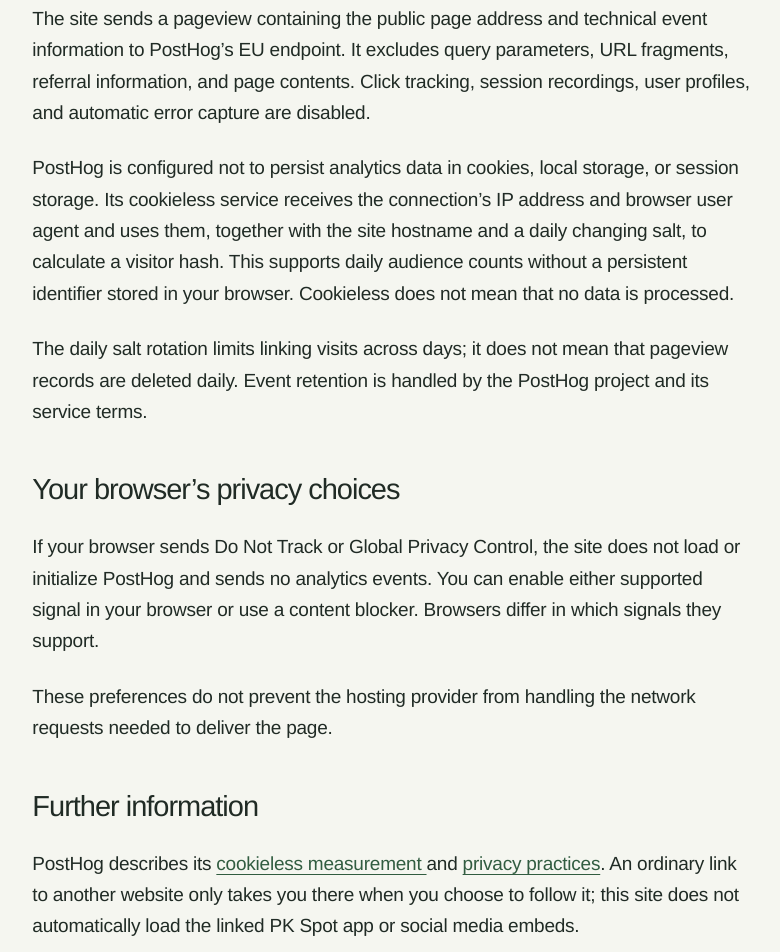
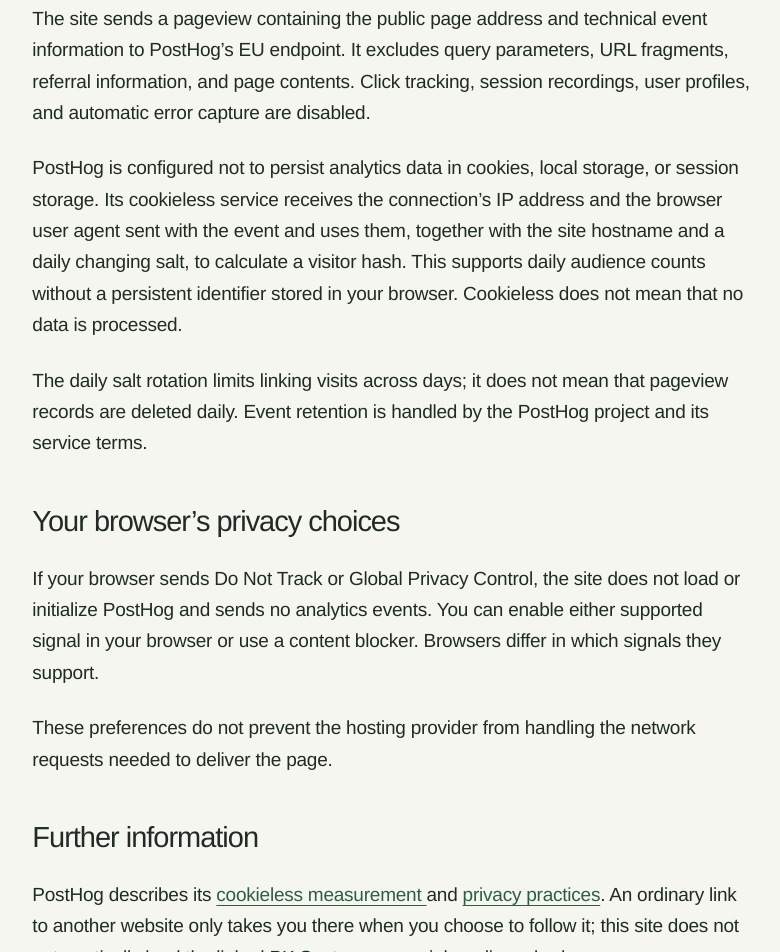
Before and after one commit to lukasbuehler/lukasbuehler.ch, an Astro site: page /privacy in a window 1280 px wide. Shown: the part 1469-2421 px from the top of the page, without its empty margins (445-1225 px from the left). Built offline with nearby package versions, Linux system fonts and the light colour scheme; Astro itself is replaced by a stand-in of ours; some packages are replaced by stand-ins of ours.

Commit message:
Preserve required user agent for cookieless PostHog ingestion

```diff
--- a/src/lib/analytics.mjs
+++ b/src/lib/analytics.mjs
@@ -37,6 +37,9 @@
     "token",
     "distinct_id",
     "$cookieless_mode",
+    // Required hash input; PostHog drops cookieless events without it, then
+    // removes it server-side after hashing rather than storing it on the event.
+    "$raw_user_agent",
     "$lib",
     "$lib_version",
   ]) {
--- a/src/pages/privacy.astro
+++ b/src/pages/privacy.astro
@@ -69,11 +69,11 @@
       <p>
         PostHog is configured not to persist analytics data in cookies, local
         storage, or session storage. Its cookieless service receives the
-        connection’s IP address and browser user agent and uses them, together
-        with the site hostname and a daily changing salt, to calculate a visitor
-        hash. This supports daily audience counts without a persistent
-        identifier stored in your browser. Cookieless does not mean that no data
-        is processed.
+        connection’s IP address and the browser user agent sent with the event
+        and uses them, together with the site hostname and a daily changing
+        salt, to calculate a visitor hash. This supports daily audience counts
+        without a persistent identifier stored in your browser. Cookieless does
+        not mean that no data is processed.
       </p>
       <p>
         The daily salt rotation limits linking visits across days; it does not
```
Also changed, not shown: tests/analytics.browser.js (+6 -0 lines), tests/analytics.test.mjs (+2 -0 lines).
